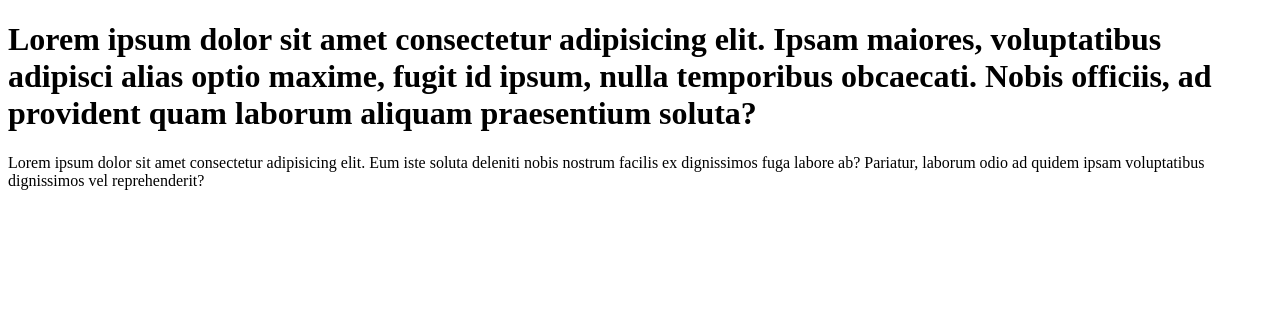
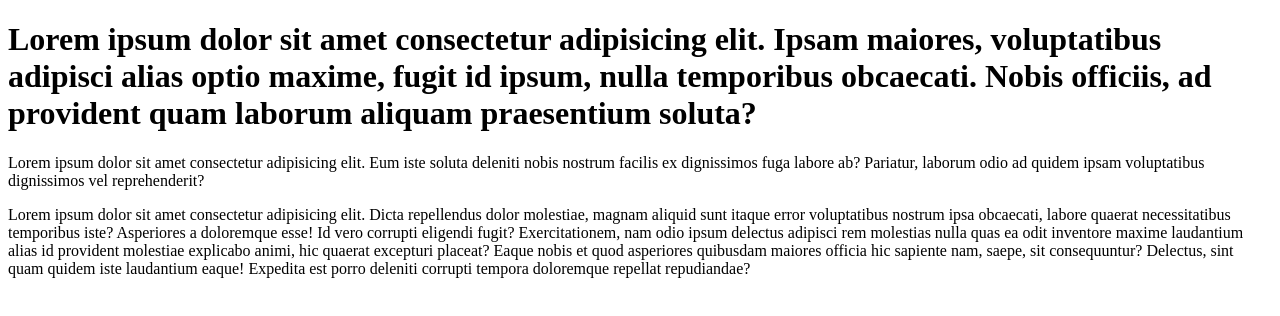
Before and after one commit to NoraValdez99/testRepositorio, a plain HTML site: page index.html in a window 1280 px wide. Drawn offline with Linux system fonts and the light colour scheme.

Commit message:
Ahora se agregó otro div con mas texto

```diff
--- a/index.html
+++ b/index.html
@@ -18,6 +18,19 @@
                 ex dignissimos fuga labore ab? Pariatur, laborum odio ad quidem ipsam voluptatibus dignissimos vel
                 reprehenderit?</p>
         </div>
+        <div class="container">
+            <div class="row">
+                <p>Lorem ipsum dolor sit amet consectetur adipisicing elit. Dicta repellendus dolor molestiae, magnam
+                    aliquid sunt itaque error voluptatibus nostrum ipsa obcaecati, labore quaerat necessitatibus
+                    temporibus iste? Asperiores a doloremque esse!
+                    Id vero corrupti eligendi fugit? Exercitationem, nam odio ipsum delectus adipisci rem molestias
+                    nulla quas ea odit inventore maxime laudantium alias id provident molestiae explicabo animi, hic
+                    quaerat excepturi placeat?
+                    Eaque nobis et quod asperiores quibusdam maiores officia hic sapiente nam, saepe, sit consequuntur?
+                    Delectus, sint quam quidem iste laudantium eaque! Expedita est porro deleniti corrupti tempora
+                    doloremque repellat repudiandae?</p>
+            </div>
+        </div>
     </div>
 </body>
 
```
